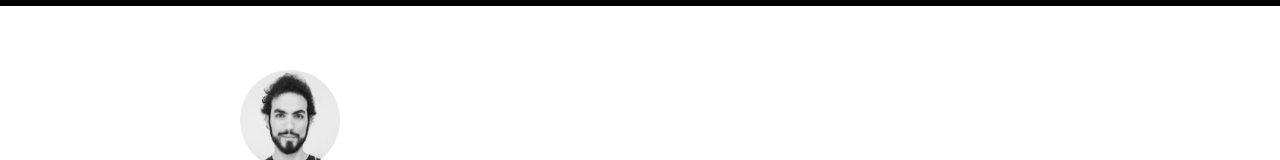
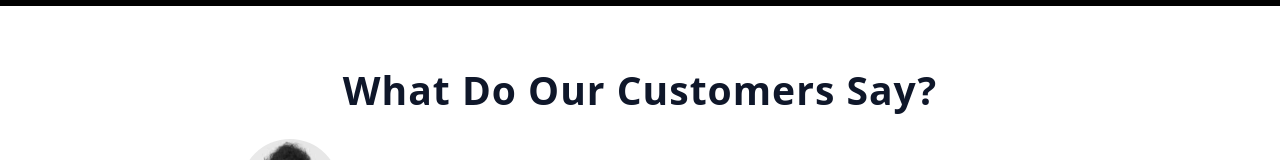
Before and after one commit to jasonkc0921/yijiajuang, a React (Vite) app: page /home in a window 1280 px wide. Shown: the part 2372-2532 px from the top of the page. Built offline with nearby package versions, Linux system fonts and the light colour scheme; the HTML template or start-up script is replaced by a standard one; a web font is replaced by a local one.

Commit message:
8th commit

```diff
--- a/src/components/SlickCarousel.jsx
+++ b/src/components/SlickCarousel.jsx
@@ -20,6 +20,7 @@ const SlickCarousel = () => {
 
   return (
     <section className='slick-container'>
+    <h2>What do our customers say?</h2>
       <Slider {...settings}>
         {statements.map((person) => {
           const { id, image, name, statement } = person;
--- a/src/index.css
+++ b/src/index.css
@@ -1099,6 +1099,11 @@ min-height:calc(100vh - 62px);
   font-weight: 700;
 }
 
+.slick-container h2 {
+  font-weight: 700;
+  margin: 30px;
+}
+
 .testimonials {
   padding: 5rem 0rem;
   display: flex;
```
